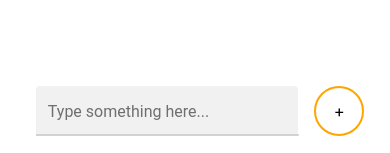
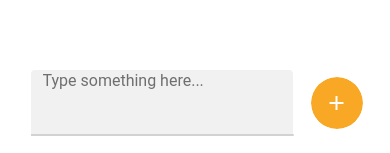
Before and after one commit to akotonyStark/ToDoList-ReactNative, a React Native app: screen / in a window 390 px wide. Shown: the part 688-841 px from the top of the page. Built offline with nearby package versions, Linux system fonts and the light colour scheme.

Commit message:
Update App.js

```diff
--- a/App.js
+++ b/App.js
@@ -1,4 +1,5 @@
 import React, { useState } from 'react';
+import { Icon } from 'react-native-elements';
 import {
   Text,
   Button,
@@ -60,7 +61,7 @@ export default function App() {
                 tasks.map((item, index) => {
                   return (
                     <Task
-                      key = {index}
+                      key={index}
                       id={item.id}
                       name={item.taskName}
                       isCompleted={item.isCompleted}
@@ -72,7 +73,15 @@ export default function App() {
           </ScrollView>
 
           <View style={styles.inputContainer}>
-            {tasks.length > 0 ?  <RoundedButton title="Clear" onPress={clearListHandler} /> : null}
+            {tasks.length > 0 ? (
+              <Icon
+                reverse
+                name="close"
+                type="material"
+                color="#F9A826"
+                onPress={clearListHandler}
+              />
+            ) : null}
             <TextInput
               style={styles.textInput}
               placeholder="Type something here..."
@@ -81,7 +90,14 @@ export default function App() {
                 setTaskName(value.nativeEvent.text);
               }}
             />
-            <RoundedButton title="+" onPress={addListItemHandler} />
+
+            <Icon
+              reverse
+              name="add"
+              type="material"
+              color="#F9A826"
+              onPress={addListItemHandler}
+            />
           </View>
         </View>
       </KeyboardAvoidingView>
@@ -123,7 +139,7 @@ const styles = StyleSheet.create({
   },
   textInput: {
     backgroundColor: '#f1f1f1',
-    height: 50,
+    height: 20,
     width: '75%',
     marginRight: 10,
     marginLeft: 10,
```
